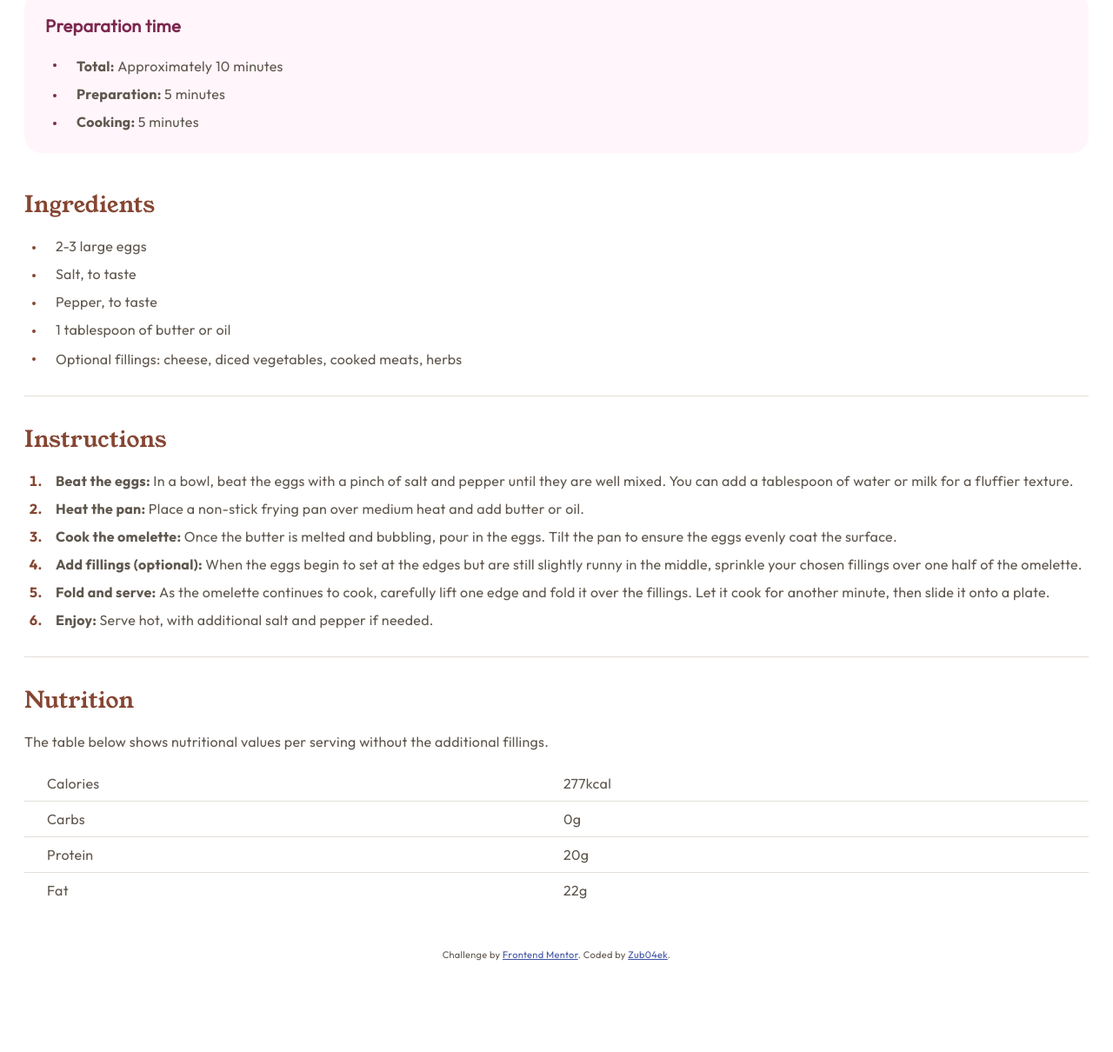
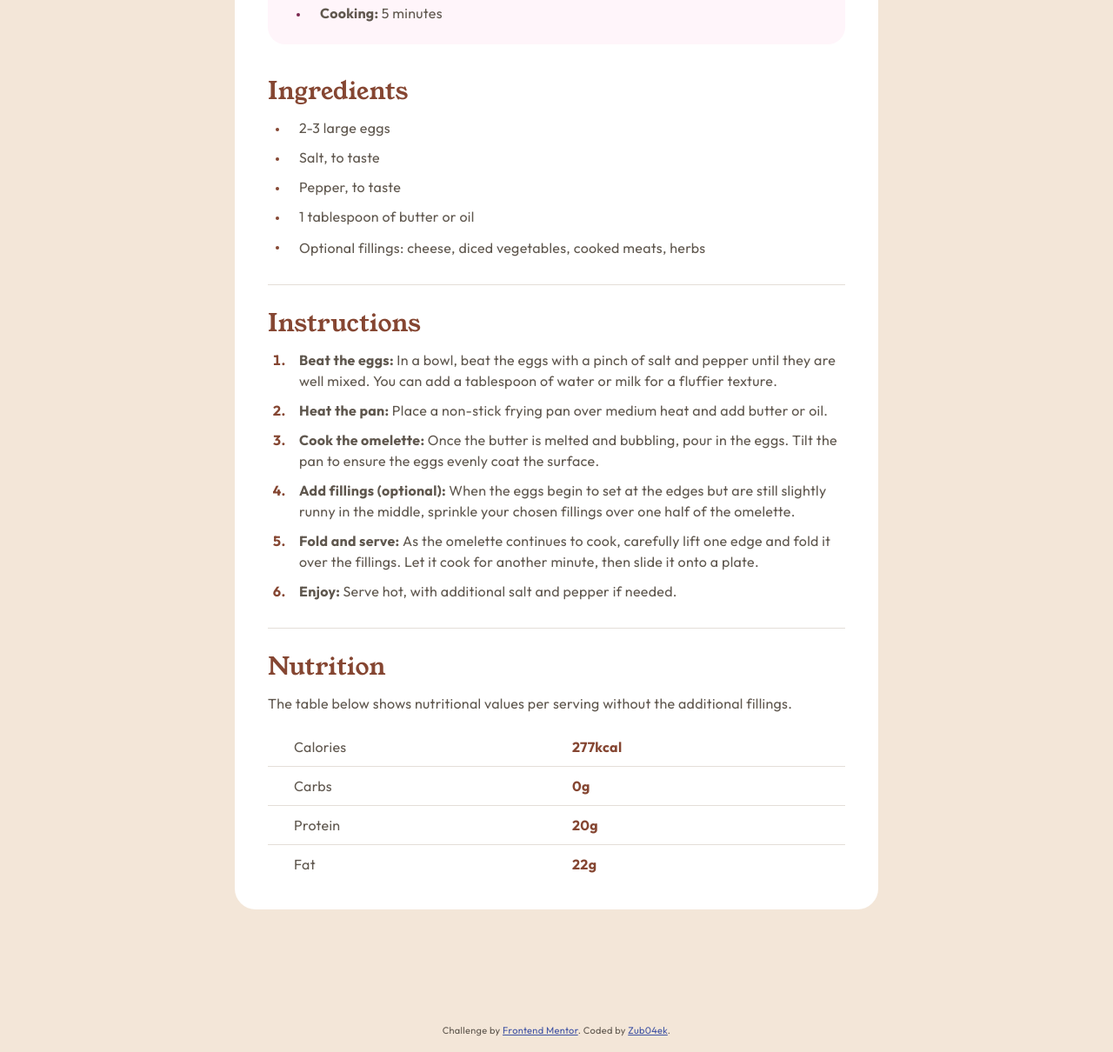
Before and after one commit to Zub04ek/recipe-page, a plain HTML site: page index.html in a window 1280 px wide. Shown: the part 772-1982 px from the top of the page at 87% size. Before the commit the page ends 1894 px from the top, so only its background shows below. Drawn offline with Linux system fonts and the light colour scheme.

Commit message:
added styles for desktop and updated README file

```diff
--- a/css/styles.css
+++ b/css/styles.css
@@ -50,7 +50,7 @@ body {
   letter-spacing: 0.3px;
   line-height: 1.5;
   margin: auto;
-  /* background-color: var(--page-background-color); */
+  background-color: var(--page-background-color);
   color: var(--text-color);
 }
 
@@ -64,7 +64,9 @@ ol {
 }
 
 img {
+  display: block;
   width: 100%;
+  height: auto;
 }
 
 section {
@@ -75,7 +77,7 @@ ul,
 ol {
   display: flex;
   flex-direction: column;
-  gap: 8px;
+  gap: 10px;
   padding-inline-start: 24px;
 }
 
@@ -92,13 +94,7 @@ strong {
   font-family: 'OutfitBold', sans-serif;
 }
 
-.container {
-  /* flex: 1;
-  display: flex;
-  justify-content: center;
-  align-items: center; */
-  /*- min padding = 8px;
-    - max padding = 24px; */
+.info_container {
   padding: 0 28px;
   background-color: var(--recipe-background-color);
 }
@@ -119,6 +115,7 @@ strong {
   color: var(--section-title-color);
   margin-bottom: 16px;
   font-size: 26px;
+  line-height: 1;
 }
 .overview_title {
   color: var(--strong-color);
@@ -135,7 +132,7 @@ strong {
   padding: 24px;
   border-radius: 20px;
 }
-.overview_time h2 {
+.overview_time h3 {
   color: var(--time-title-color);
   margin-bottom: 16px;
   font-size: 20px;
@@ -173,17 +170,20 @@ tr:not(:last-child) {
 
 td {
   width: 50%;
-  padding: 8px 0;
+  padding: 10px 0;
 }
 td:first-child {
-  padding-left: 26px;
+  padding-left: 30px;
 }
 td:last-child {
-  padding-left: 8px;
+  padding-left: 18px;
+  color: var(--section-title-color);
+  font-family: 'OutfitBold', sans-serif;
 }
 
 footer {
   padding: 16px 0;
+  background-color: var(--recipe-background-color);
 }
 .attribution {
   font-size: 11px;
@@ -192,3 +192,28 @@ footer {
 .attribution a {
   color: hsl(228, 45%, 44%);
 }
+
+@media only screen and (min-width: 768px) {
+  .container {
+    width: 740px;
+    border-radius: 24px;
+    margin: 115px auto;
+    padding: 40px 38px 0px;
+    background-color: var(--recipe-background-color);
+  }
+  .info_container {
+    padding: 0;
+  }
+  img {
+    border-radius: 14px;
+  }
+  .overview_title {
+    font-size: 40px;
+  }
+  .section_title {
+    font-size: 28px;
+  }
+  footer {
+    background-color: var(--page-background-color);
+  }
+}
--- a/index.html
+++ b/index.html
@@ -8,16 +8,13 @@
     <link rel="icon" type="image/png" sizes="32x32" href="./assets/images/favicon-32x32.png" />
 
     <title>Recipe page</title>
-
-    <!-- Feel free to remove these styles or customise in your own stylesheet 👍 -->
     <link rel="stylesheet" href="./css/styles.css" />
   </head>
   <body>
     <main>
-      <div>
+      <div class="container">
         <img src="./assets/images/image-omelette.jpeg" alt="omelette with greens on a white plate" />
-      </div>
-      <div class="container">
+        <div class="info_container">
           <section class="overview">
             <h1 class="overview_title">Simple Omelette Recipe</h1>
             <p class="overview_description"
@@ -25,7 +22,7 @@
               perfection, optionally filled with your choice of cheese, vegetables, or meats.</p
             >
             <div class="overview_time">
-            <h2>Preparation time</h2>
+              <h3>Preparation time</h3>
               <ul>
                 <li
                   ><div><strong>Total: </strong> Approximately 10 minutes</div></li
@@ -36,7 +33,7 @@
             </div>
           </section>
           <section class="ingredients">
-          <h3 class="section_title">Ingredients</h3>
+            <h2 class="section_title">Ingredients</h2>
             <ul class="section__list">
               <li>2-3 large eggs</li>
               <li>Salt, to taste</li>
@@ -46,22 +43,23 @@
             </ul>
           </section>
           <section class="instructions">
-          <h3 class="section_title">Instructions</h3>
+            <h2 class="section_title">Instructions</h2>
             <ol class="section__list">
               <li
-              ><strong>Beat the eggs: </strong> In a bowl, beat the eggs with a pinch of salt and pepper until they are
-              well mixed. You can add a tablespoon of water or milk for a fluffier texture.
+                ><strong>Beat the eggs: </strong> In a bowl, beat the eggs with a pinch of salt and pepper until they
+                are well mixed. You can add a tablespoon of water or milk for a fluffier texture.
               </li>
               <li
-              ><strong>Heat the pan: </strong> Place a non-stick frying pan over medium heat and add butter or oil.</li
+                ><strong>Heat the pan: </strong> Place a non-stick frying pan over medium heat and add butter or
+                oil.</li
               >
               <li
                 ><strong>Cook the omelette: </strong> Once the butter is melted and bubbling, pour in the eggs. Tilt the
                 pan to ensure the eggs evenly coat the surface.
               </li>
               <li
-              ><strong>Add fillings (optional): </strong> When the eggs begin to set at the edges but are still slightly
-              runny in the middle, sprinkle your chosen fillings over one half of the omelette.
+                ><strong>Add fillings (optional): </strong> When the eggs begin to set at the edges but are still
+                slightly runny in the middle, sprinkle your chosen fillings over one half of the omelette.
               </li>
               <li
                 ><strong>Fold and serve: </strong>As the omelette continues to cook, carefully lift one edge and fold it
@@ -70,8 +68,8 @@
               <li><strong>Enjoy: </strong> Serve hot, with additional salt and pepper if needed.</li>
             </ol>
           </section>
-        <section class="">
-          <h3 class="section_title">Nutrition</h3>
+          <section>
+            <h2 class="section_title">Nutrition</h2>
             <p>The table below shows nutritional values per serving without the additional fillings.</p>
             <table>
               <tbody>
@@ -95,6 +93,7 @@
             </table>
           </section>
         </div>
+      </div>
     </main>
     <footer>
       <div class="attribution">
```
Also changed, not shown: 1 other file. Lines whose indentation alone changed are shown as unchanged.
